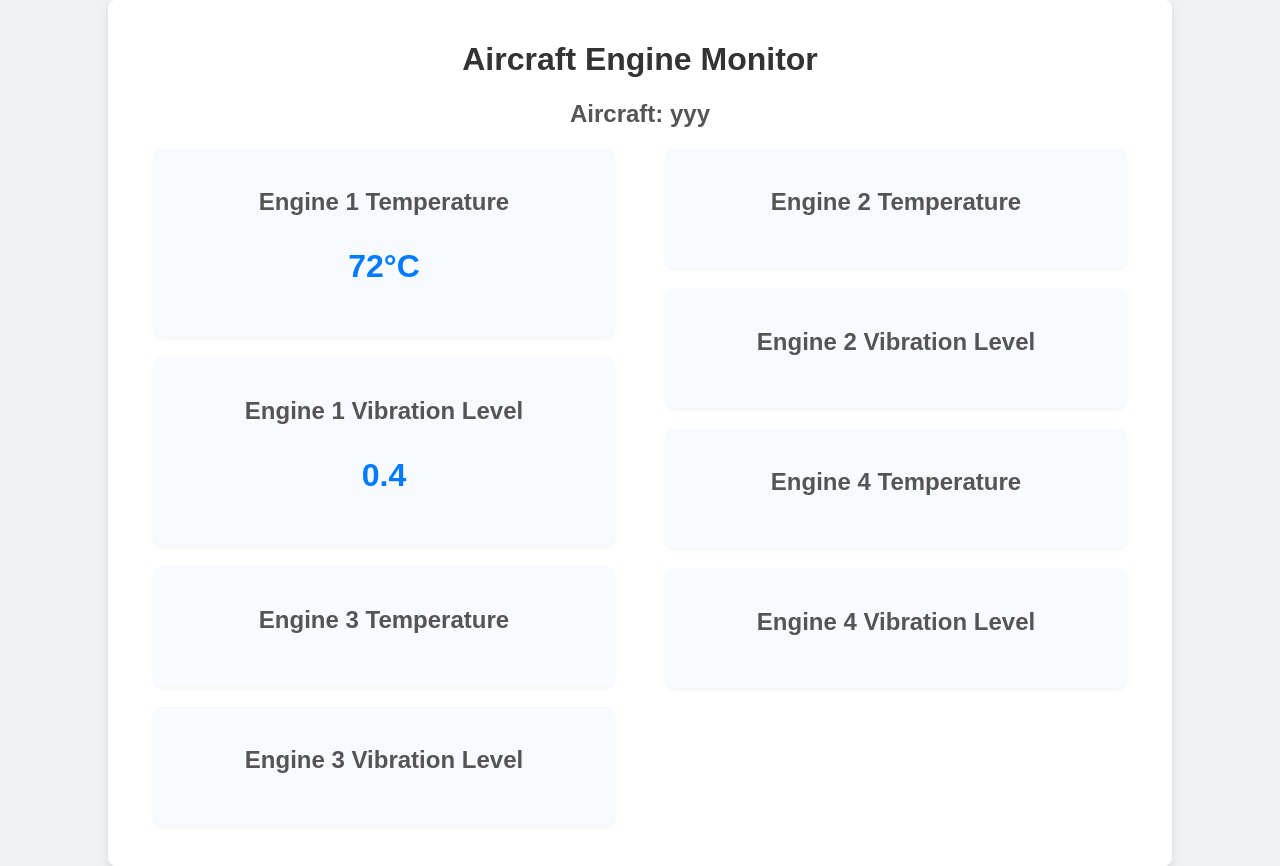
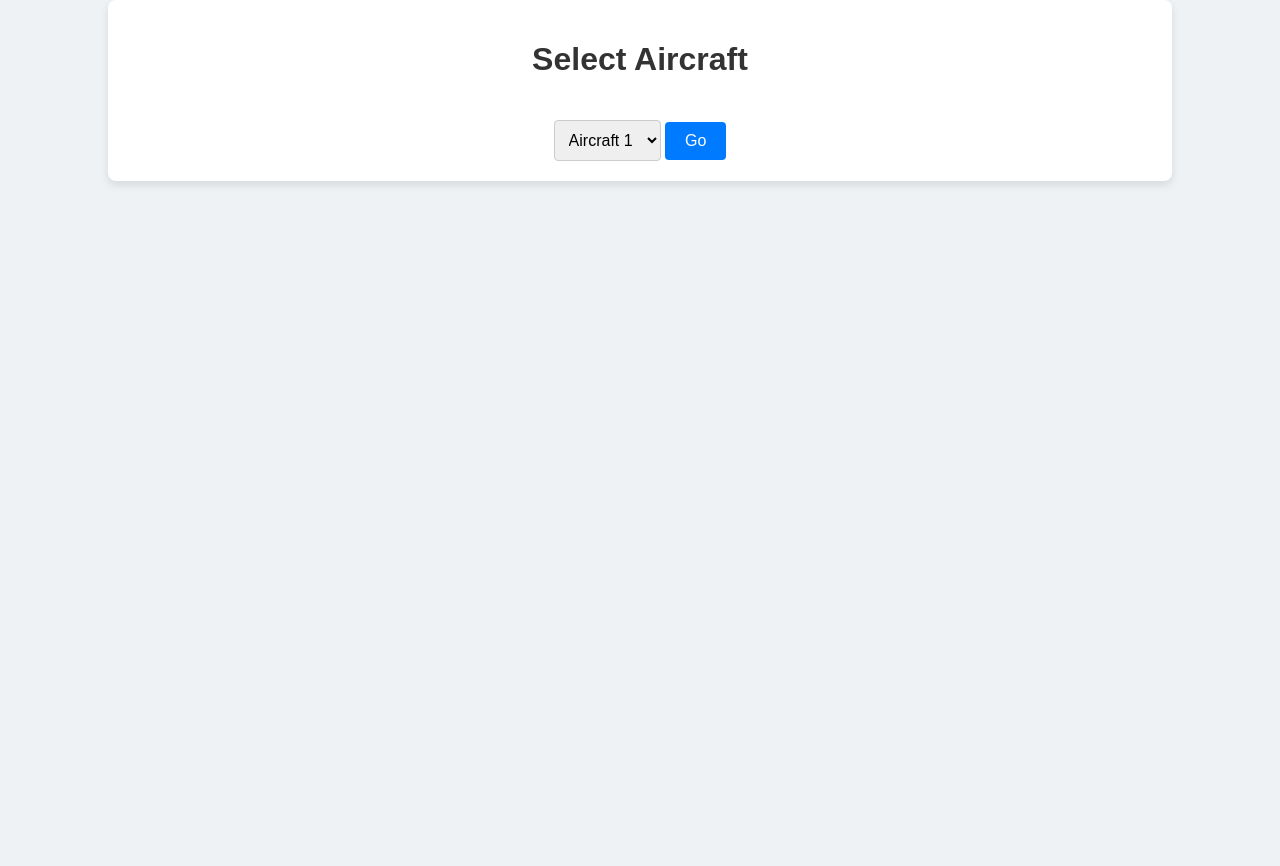
Before and after one commit to Onyme13/KOS, a Flask app: page / in a window 1280 px wide. After the commit the page ends 185 px from the top, so only its background shows below. Run offline with Flask 3, Linux system fonts and the light colour scheme; a database or web service that is not in the repository returns one stand-in record (values such as "Sample title"); data that the repository does not hold is empty; parts of the project's set-up code (start-up, migrations or seed data) failed here and were passed over.

Commit message:
ADD new index page

```diff
--- a/app.py
+++ b/app.py
@@ -1,5 +1,5 @@
 # Generate a simple flask app
-from flask import Flask, render_template
+from flask import Flask, render_template, request
 from flask_socketio import SocketIO
 from queries import *
 
@@ -19,17 +19,28 @@ def disconnect():
 
 @app.route('/')
 def index():
+    aircraft = request.args.get('aircraft')
+    return render_template('index.html')
+
+
+@app.route('/aircraft')
+def aircraft():
+    aircraft = request.args.get('aircraft')
+    print(aircraft)
     # Get the engine data
-    engine1_data = engine("001")
-    engine2_data = engine("002")
-    engine3_data = engine("003")
-    engine4_data = engine("004")
+    #engine1_data = engine("001")
+    #engine2_data = engine("002")
+    #engine3_data = engine("003")
+    #engine4_data = engine("004")
 
     aircraft ="yyy"
 
     temperature = '72°C'
     vibration = '0.4'
-    return render_template('index.html',aircraft=aircraft,temperature1=temperature, vibration1=vibration)
+    return render_template('aircraft.html',aircraft=aircraft,temperature1=temperature, vibration1=vibration)
+
+
+
 
 
 if __name__ == '__main__':
--- a/queries.py
+++ b/queries.py
@@ -42,5 +42,5 @@ def get_engine_data(engine_id):
 
 
 
-engine("001")
-aircraft("001")
+#engine("001")
+#aircraft("001")
--- a/templates/index.html
+++ b/templates/index.html
@@ -3,51 +3,66 @@
 <head>
     <meta charset="UTF-8">
     <meta name="viewport" content="width=device-width, initial-scale=1.0">
-    <title>Aircraft Digital Twin Dashboard</title>
+    <title>Select Aircraft</title>
     <link rel="stylesheet" href="{{ url_for('static', filename='style.css') }}">
+    <style>
+        body, html {
+            margin: 0;
+            padding: 0;
+            font-family: Arial, sans-serif;
+            background-color: #eef2f5;
+        }
+
+        .container {
+            width: 80%;
+            margin: 0 auto;
+            padding: 20px;
+            background-color: #fff;
+            border-radius: 8px;
+            box-shadow: 0 4px 8px rgba(0,0,0,0.1);
+            text-align: center;
+        }
+
+        h1 {
+            color: #333;
+        }
+
+        select {
+            padding: 10px;
+            font-size: 1em;
+            margin-top: 20px;
+            border-radius: 4px;
+            border: 1px solid #ccc;
+        }
+
+        button {
+            padding: 10px 20px;
+            font-size: 1em;
+            color: #fff;
+            background-color: #007bff;
+            border: none;
+            border-radius: 4px;
+            cursor: pointer;
+            margin-top: 20px;
+        }
+
+        button:hover {
+            background-color: #0056b3;
+        }
+    </style>
 </head>
 <body>
-    <div class="dashboard">
-        <h1>Aircraft Engine Monitor</h1>
-        <h2><strong> Aircraft: </strong> {{aircraft}} </h2>
-        <div class="data-display">
-            <div class="engine-column">
-                <div class="data-box">
-                    <h2>Engine 1 Temperature</h2>
-                    <p id="temperature1">{{ temperature1 }}</p>
-                </div>
-                <div class="data-box">
-                    <h2>Engine 1 Vibration Level</h2>
-                    <p id="vibration1">{{ vibration1 }}</p>
-                </div>
-                <div class="data-box">
-                    <h2>Engine 3 Temperature</h2>
-                    <p id="temperature2">{{ temperature3 }}</p>
-                </div>
-                <div class="data-box">
-                    <h2>Engine 3 Vibration Level</h2>
-                    <p id="vibration2">{{ vibration3 }}</p>
-                </div>
-            </div>
-            <div class="engine-column">
-                <div class="data-box">
-                    <h2>Engine 2 Temperature</h2>
-                    <p id="temperature3">{{ temperature2 }}</p>
-                </div>
-                <div class="data-box">
-                    <h2>Engine 2 Vibration Level</h2>
-                    <p id="vibration3">{{ vibration2 }}</p>
-                </div>
-                <div class="data-box">
-                    <h2>Engine 4 Temperature</h2>
-                    <p id="temperature4">{{ temperature4 }}</p>
-                </div>
-                <div class="data-box">
-                    <h2>Engine 4 Vibration Level</h2>
-                    <p id="vibration4">{{ vibration4 }}</p>
-                </div>
-            </div>
-        </div>
+    <div class="container">
+        <h1>Select Aircraft</h1>
+        <form action="/aircraft" method="get">
+            <select name="aircraft" id="aircraft">
+                <option value="aircraft1">Aircraft 1</option>
+                <option value="aircraft2">Aircraft 2</option>
+                <option value="aircraft3">Aircraft 3</option>
+                <option value="aircraft4">Aircraft 4</option>
+            </select>
+            <button type="submit">Go</button>
+        </form>
     </div>
 </body>
 </html>
```
Also changed, not shown: templates/aircraft.html (added, +53 -0 lines).
